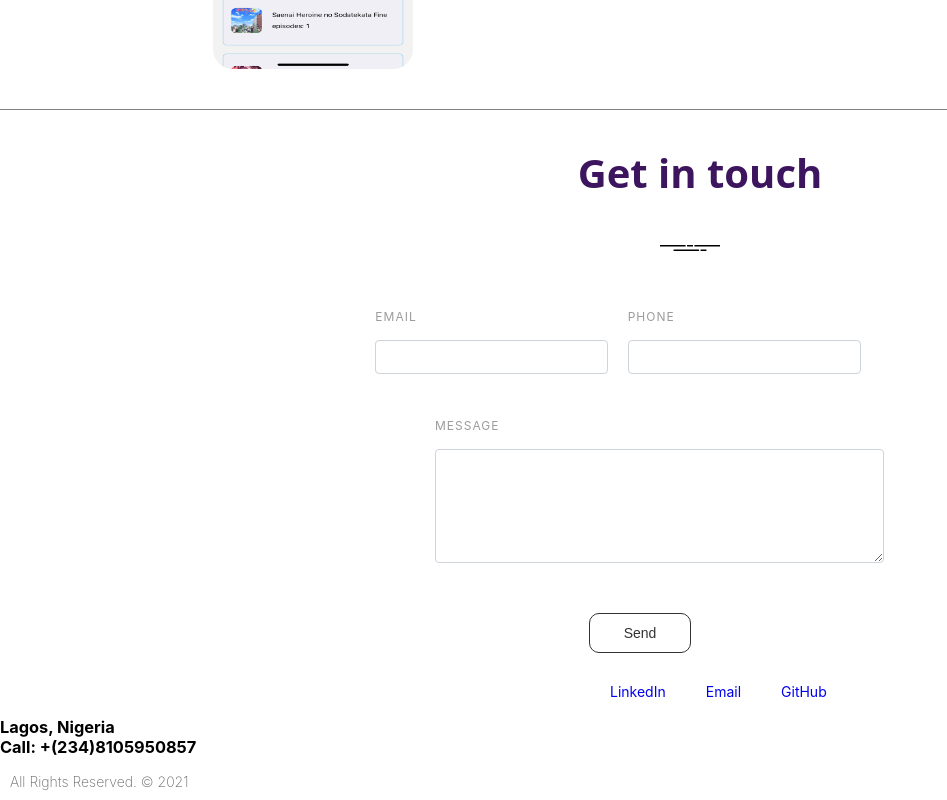
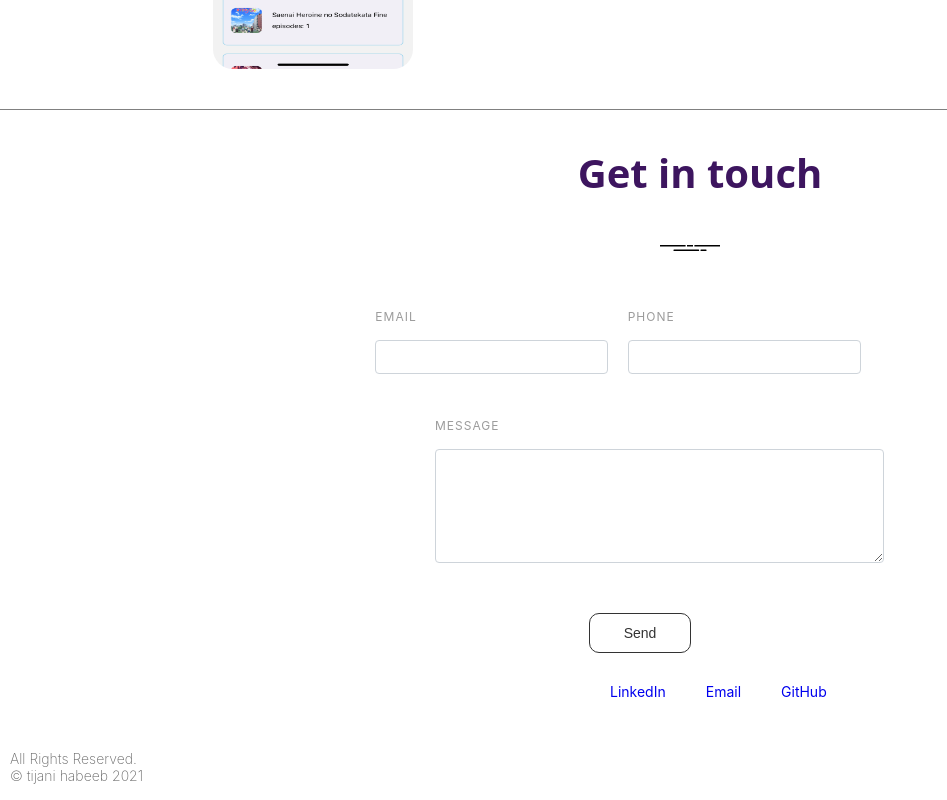
Before and after one commit to Habeeb10/portfolio, a React (Create React App) app: page / in a window 1280 px wide. Shown: the part 3763-4563 px from the top of the page, without its empty margins (0-947 px from the left). Built offline with nearby package versions, Linux system fonts and the light colour scheme.

Commit message:
refactor

```diff
--- a/src/screen/contact/contact.css
+++ b/src/screen/contact/contact.css
@@ -154,5 +154,5 @@ a {
   color: #666;
   padding: 0;
   font-size: 14px;
-  /* margin-top: 50px; */
+  margin-top: 50px;
 }
--- a/src/screen/contact/contact.js
+++ b/src/screen/contact/contact.js
@@ -81,13 +81,9 @@ const Contact = () => {
         </div>
         <div class="footer-distributed">
           <div class="footer-left">
-            <h3>
-              Lagos, Nigeria
-              <br />
-              Call: +(234)8105950857
-              <br />
+            <h3 class="footer-company-name">
+              All Rights Reserved. <br /> © tijani habeeb 2021
             </h3>
-            <h3 class="footer-company-name">All Rights Reserved. © 2021 </h3>
           </div>
         </div>
       </footer>
```
